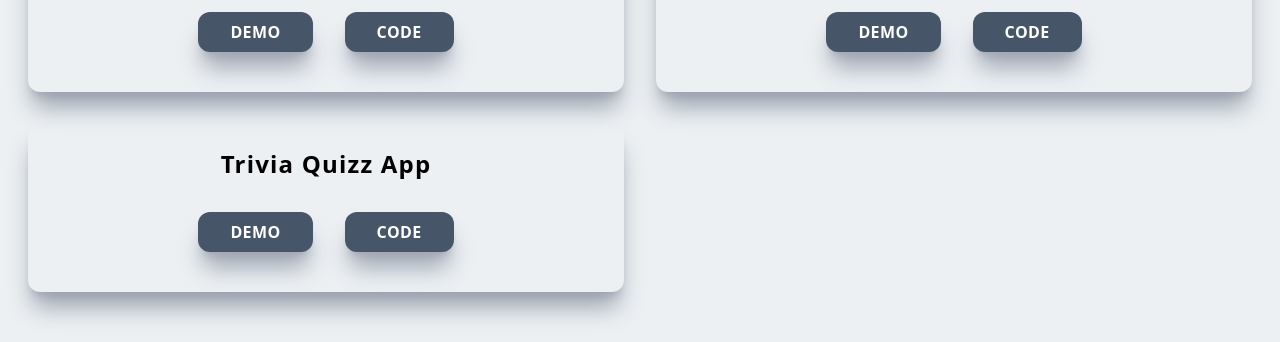
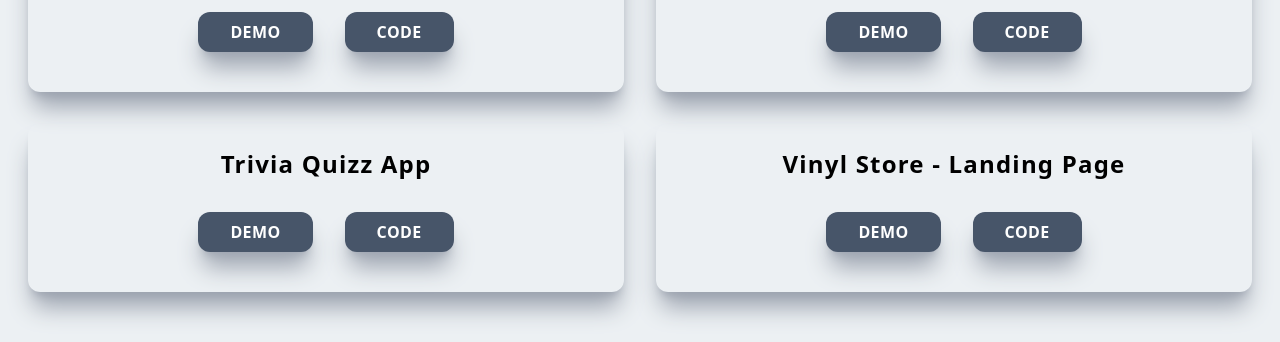
Before and after one commit to kmk00/Portfolio-website, a Next.js app: page / in a window 1280 px wide. Shown: the part 3120-3462 px from the top of the page. Built offline with nearby package versions, Linux system fonts and the light colour scheme.

Commit message:
Update Projects.js

```diff
--- a/components/Projects.js
+++ b/components/Projects.js
@@ -47,6 +47,11 @@ export const Projects = () => {
             demoUrl="https://randomquizzz.netlify.app/"
             codeUrl="https://github.com/kmk00/quizzz"
           />
+          <ProjectItemSm
+            title="Vinyl Store - Landing Page"
+            demoUrl="https://kmk00-vinyl-store-landing-page.netlify.app/"
+            codeUrl="https://github.com/kmk00/vinyl-records-sub-landing-page"
+          />
         </div>
       </div>
     </div>
```
